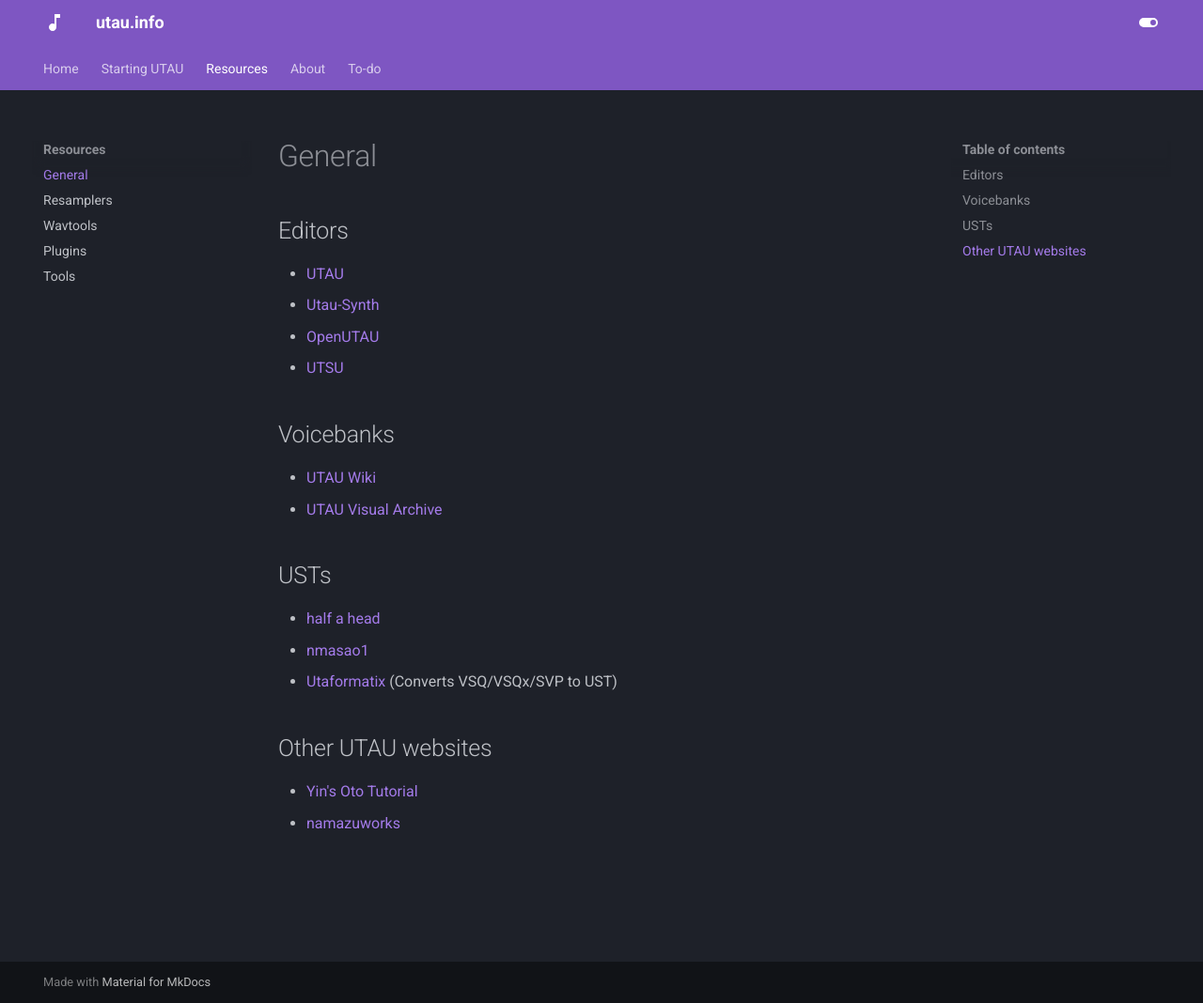
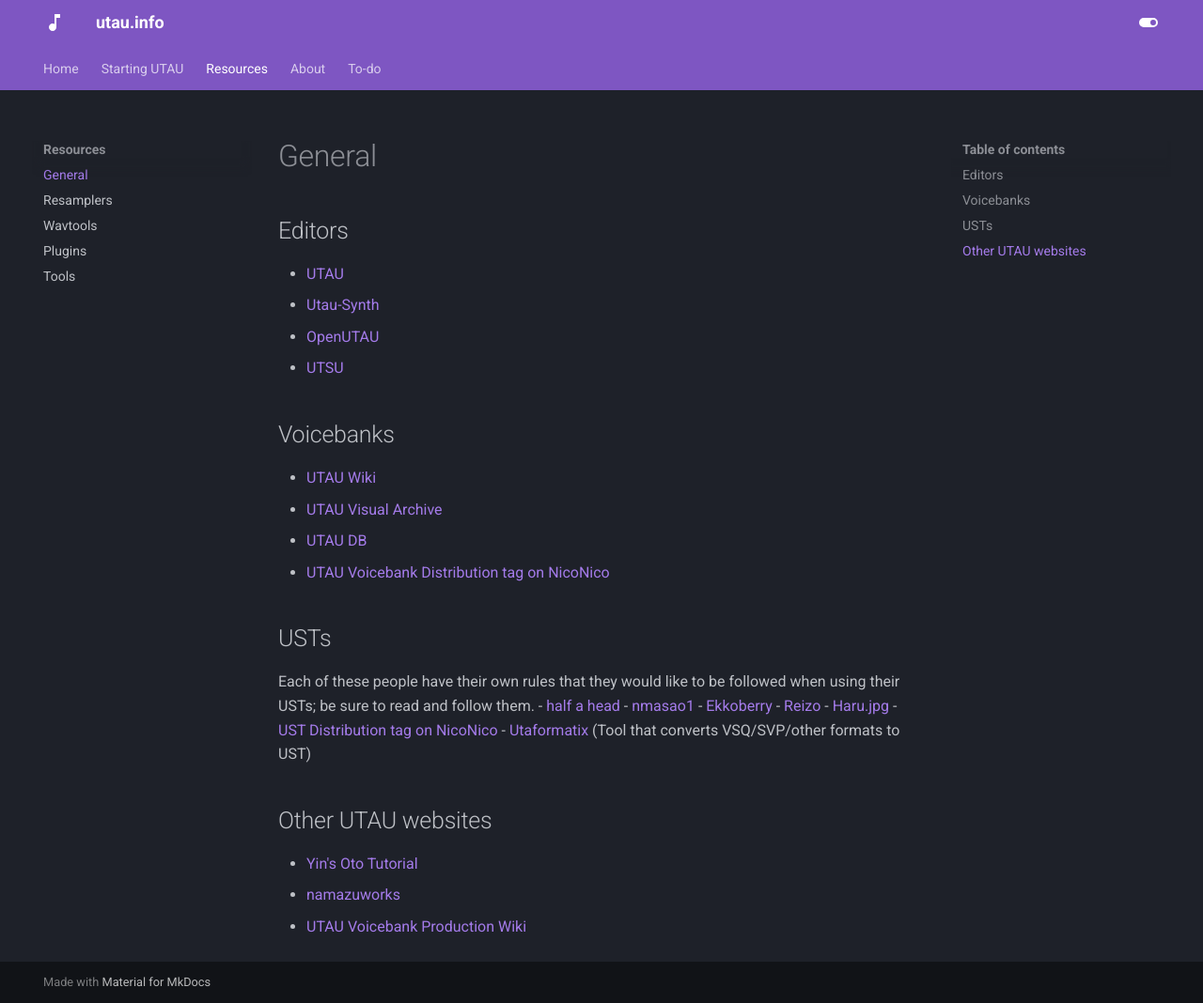
Before and after one commit to nagotown/utau.info, an MkDocs documentation site: the page built from docs/resources/general.md, in a window 1280 px wide and 1068 px high. Shown: the whole window at 94% size. Built offline with MkDocs 1.6.1 and Material for MkDocs 9.7.7, drawn with Linux system fonts in a browser that asks for light colours.

Commit message:
Update general.md

```diff
--- a/docs/resources/general.md
+++ b/docs/resources/general.md
@@ -9,14 +9,21 @@
 
 - [UTAU Wiki](https://utau.wiki)
 - [UTAU Visual Archive](http://utaudatabase.wiki.fc2.com/)
+- [UTAU DB](http://utaudb.sakura.ne.jp/)
+- [UTAU Voicebank Distribution tag on NicoNico](https://www.nicovideo.jp/tag/UTAU%E9%9F%B3%E6%BA%90%E9%85%8D%E5%B8%83%E6%89%80%E3%83%AA%E3%83%B3%E3%82%AF)
 
 ## USTs
-
+Each of these people have their own rules that they would like to be followed when using their USTs; be sure to read and follow them.
 - [half a head](https://half-a-head.tumblr.com/USTs)
 - [nmasao1](https://sites.google.com/site/utauust/)
-- [Utaformatix](https://sdercolin.github.io/utaformatix3/) (Converts VSQ/VSQx/SVP to UST)
+- [Ekkoberry](http://www.kiichigo.utau.us/ust.html)
+- [Reizo](http://rainerr.weebly.com/ust-list-entry.html)
+- [Haru.jpg](https://harujpg.top/en/usten/)
+- [UST Distribution tag on NicoNico](https://www.nicovideo.jp/tag/ust%E9%85%8D%E5%B8%83)
+- [Utaformatix](https://sdercolin.github.io/utaformatix3/) (Tool that converts VSQ/SVP/other formats to UST)
 
 ## Other UTAU websites
 
 - [Yin's Oto Tutorial](https://yinsototutorial.weebly.com/)
 - [namazuworks](https://namazuworks.github.io/index.html)
+- [UTAU Voicebank Production Wiki](https://w.atwiki.jp/vbmaker/)
```
